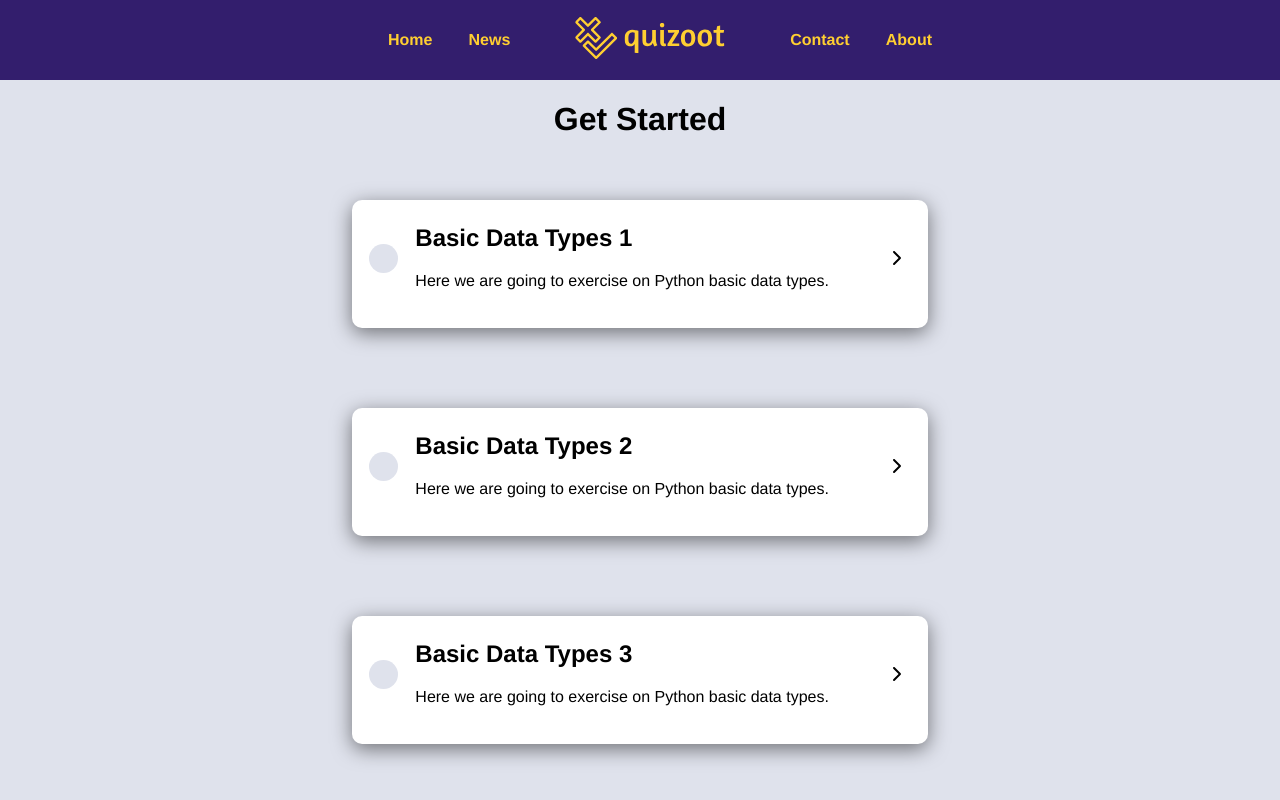
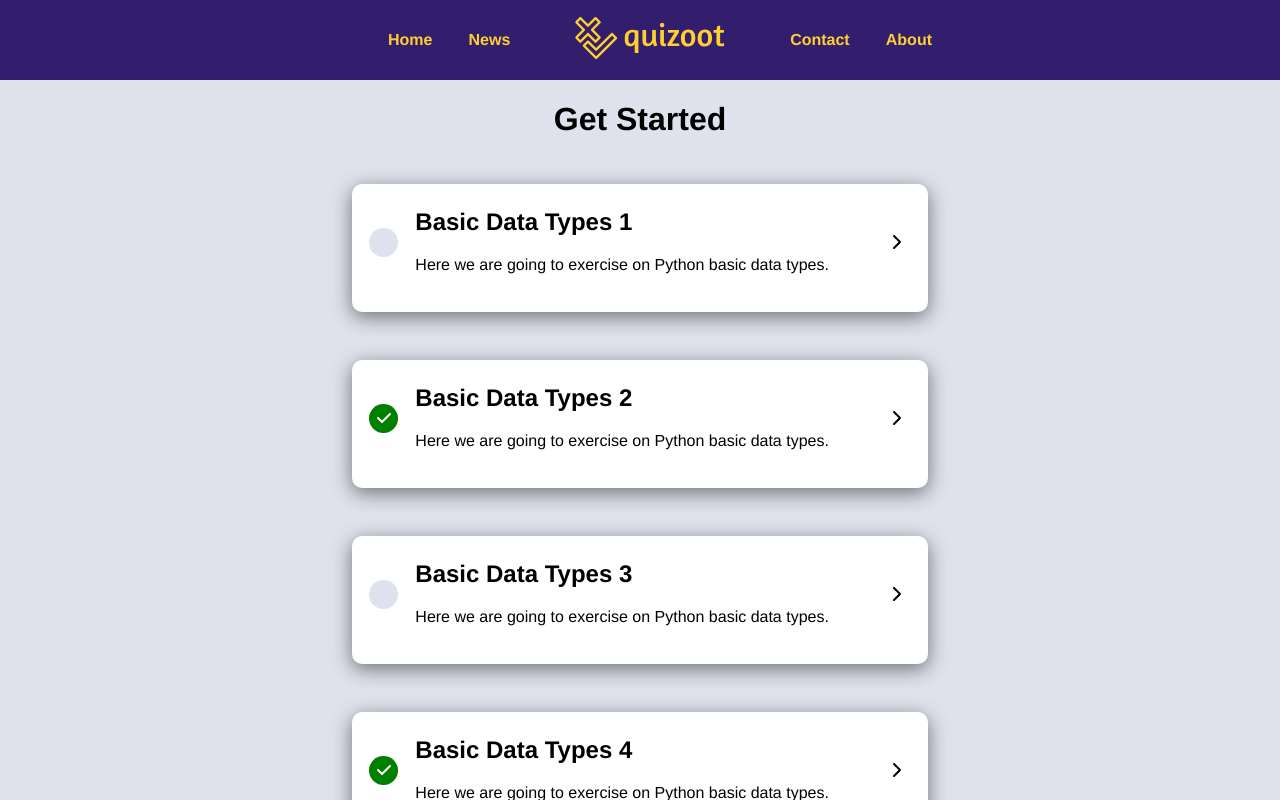
Before and after one commit to YacineSteeve/quizoot, a Vue app in the folder frontend/: page / in a window 1280 px wide. Built offline with nearby package versions, Linux system fonts and the light colour scheme.

Commit message:
refactor: make status key in quiz objects taking random value between true and false.

```diff
--- a/frontend/src/components/QuizCard.vue
+++ b/frontend/src/components/QuizCard.vue
@@ -1,12 +1,12 @@
 <script setup lang="ts">
-    import  { useAttrs, reactive, computed } from "vue";
+    import {useAttrs, reactive, computed} from "vue";
 
     const attrs = useAttrs()
 
     const quiz = reactive({
         title: 'Basic Data Types ' + attrs['index'],
         description: 'Here we are going to exercise on Python basic data types.',
-        status: false
+        status: [true, false][Math.floor(Math.random() * 2)]
     });
 
     const bgColor = computed(() => quiz.status ? '#008000' : '#dfe2ec');
@@ -42,7 +42,7 @@
     align-items: start;
     width: 75%;
     height: 16vh;
-    margin-block: 5vh;
+    margin-block: 3vh;
     border-radius: 10px;
     box-shadow: 0 5px 20px rgba(0, 0, 0, 0.5);
     background-color: #ffffff;
```
